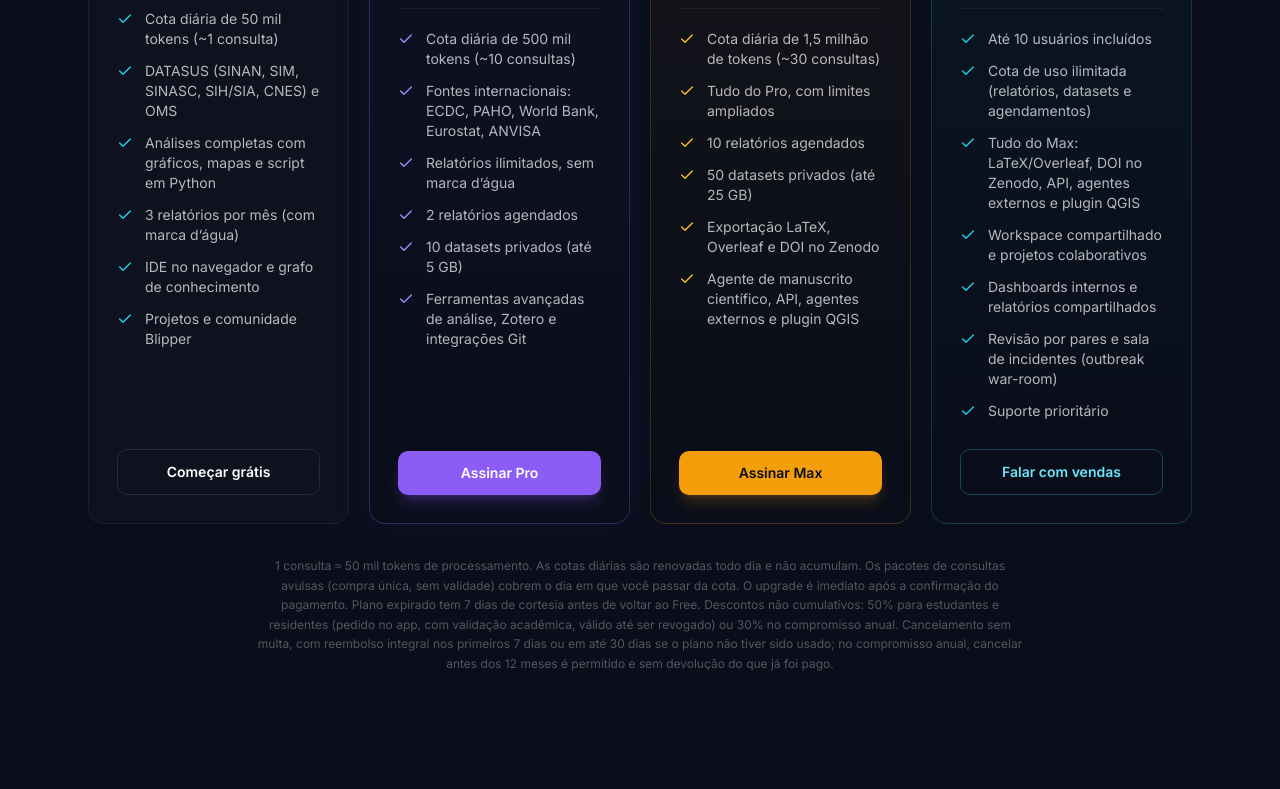
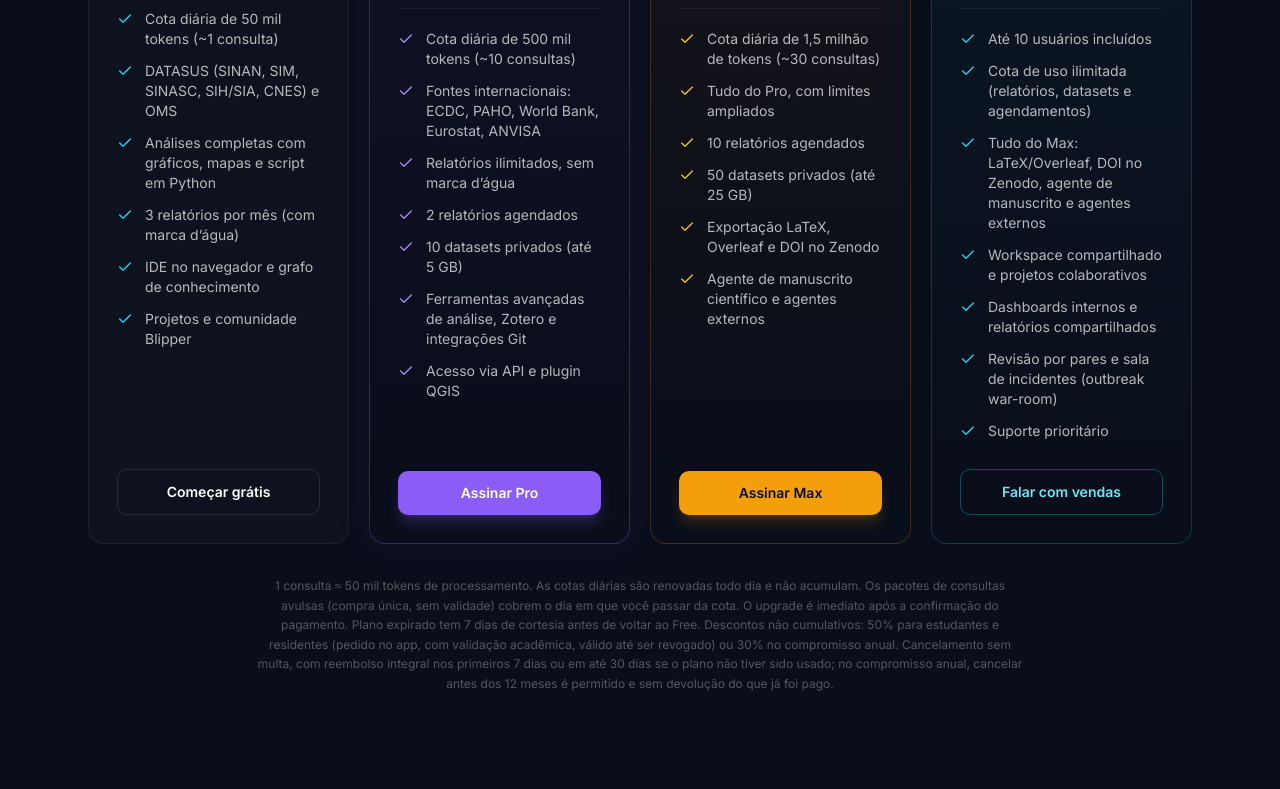
Before and after one commit to Deeplearn-PeD/kwar-ai, a React (Vite) app: page /planos in a window 1280 px wide. Shown: the part 860-1649 px from the top of the page. Built offline with nearby package versions, Linux system fonts and the light colour scheme.

Commit message:
copy(planos): API e plugin QGIS no Pro

```diff
--- a/src/pages/EpidbotIndividual.tsx
+++ b/src/pages/EpidbotIndividual.tsx
@@ -245,6 +245,7 @@ function PricingCards() {
         '2 relatórios agendados',
         '10 datasets privados (até 5 GB)',
         'Ferramentas avançadas de análise, Zotero e integrações Git',
+        'Acesso via API e plugin QGIS',
       ],
       cta: 'Assinar Pro',
       href: 'https://epidbot.kwar-ai.com.br/register',
@@ -264,7 +265,7 @@ function PricingCards() {
         '10 relatórios agendados',
         '50 datasets privados (até 25 GB)',
         'Exportação LaTeX, Overleaf e DOI no Zenodo',
-        'Agente de manuscrito científico, API, agentes externos e plugin QGIS',
+        'Agente de manuscrito científico e agentes externos',
       ],
       cta: 'Assinar Max',
       href: 'https://epidbot.kwar-ai.com.br/register',
@@ -281,7 +282,7 @@ function PricingCards() {
       features: [
         'Até 10 usuários incluídos',
         'Cota de uso ilimitada (relatórios, datasets e agendamentos)',
-        'Tudo do Max: LaTeX/Overleaf, DOI no Zenodo, API, agentes externos e plugin QGIS',
+        'Tudo do Max: LaTeX/Overleaf, DOI no Zenodo, agente de manuscrito e agentes externos',
         'Workspace compartilhado e projetos colaborativos',
         'Dashboards internos e relatórios compartilhados',
         'Revisão por pares e sala de incidentes (outbreak war-room)',
@@ -404,7 +405,8 @@ function ComparisonTable() {
     { feature: 'Ferramentas avançadas de análise', free: false, pro: true, proplus: true, team: true },
     { feature: 'Zotero e integrações Git', free: false, pro: true, proplus: true, team: true },
     { feature: 'Exportação LaTeX / Overleaf / DOI no Zenodo', free: false, pro: false, proplus: true, team: true },
-    { feature: 'Agente de manuscrito científico, API, agentes externos e plugin QGIS', free: false, pro: false, proplus: true, team: true },
+    { feature: 'Agente de manuscrito científico e agentes externos', free: false, pro: false, proplus: true, team: true },
+    { feature: 'Acesso via API e plugin QGIS', free: false, pro: true, proplus: true, team: true },
     { feature: 'Projetos, Blipper e grafo de conhecimento', free: true, pro: true, proplus: true, team: true },
     { feature: 'Colaboração (workspace, revisão por pares, sala de incidentes)', free: false, pro: false, proplus: false, team: true },
     { feature: 'Cotas diárias acumulam entre dias?', free: 'Não', pro: 'Não', proplus: 'Não', team: 'Não' },
@@ -669,11 +671,11 @@ function FAQ() {
     },
     {
       q: 'O que muda do Free para o Pro?',
-      a: 'O Pro amplia a cota diária de 50 mil para 500 mil tokens, abre as fontes internacionais (ECDC, PAHO, World Bank, Eurostat, ANVISA e outras), remove a marca d’água dos relatórios e libera agendamentos, mais datasets privados e ferramentas avançadas de análise.',
+      a: 'O Pro amplia a cota diária de 50 mil para 500 mil tokens, abre as fontes internacionais (ECDC, PAHO, World Bank, Eurostat, ANVISA e outras), remove a marca d’água dos relatórios, libera o acesso via API (inclusive para o plugin QGIS), agendamentos, mais datasets privados e ferramentas avançadas de análise.',
     },
     {
       q: 'O que o Max acrescenta?',
-      a: 'Cota diária de 1,5 milhão de tokens, 10 relatórios agendados, 50 datasets privados, exportação LaTeX/Overleaf, DOI no Zenodo, agente de manuscrito científico, acesso por API, agentes externos e plugin QGIS.',
+      a: 'Cota diária de 1,5 milhão de tokens, 10 relatórios agendados, 50 datasets privados, exportação LaTeX/Overleaf, DOI no Zenodo, agente de manuscrito científico e agentes externos.',
     },
     {
       q: 'Quais fontes de dados estão disponíveis?',
```
Also changed, not shown: 1 other file (tests, documents, lock files or other folders).
